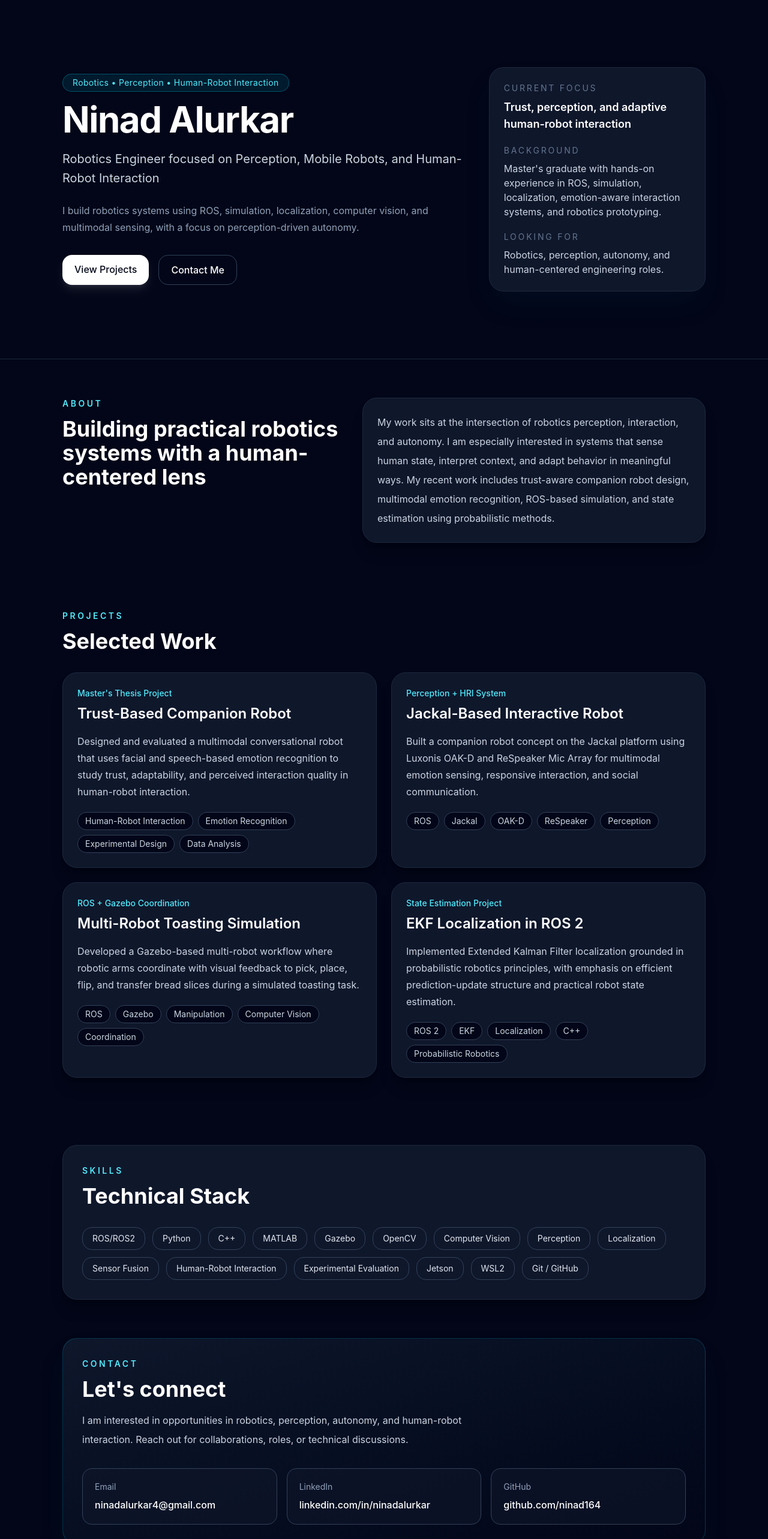
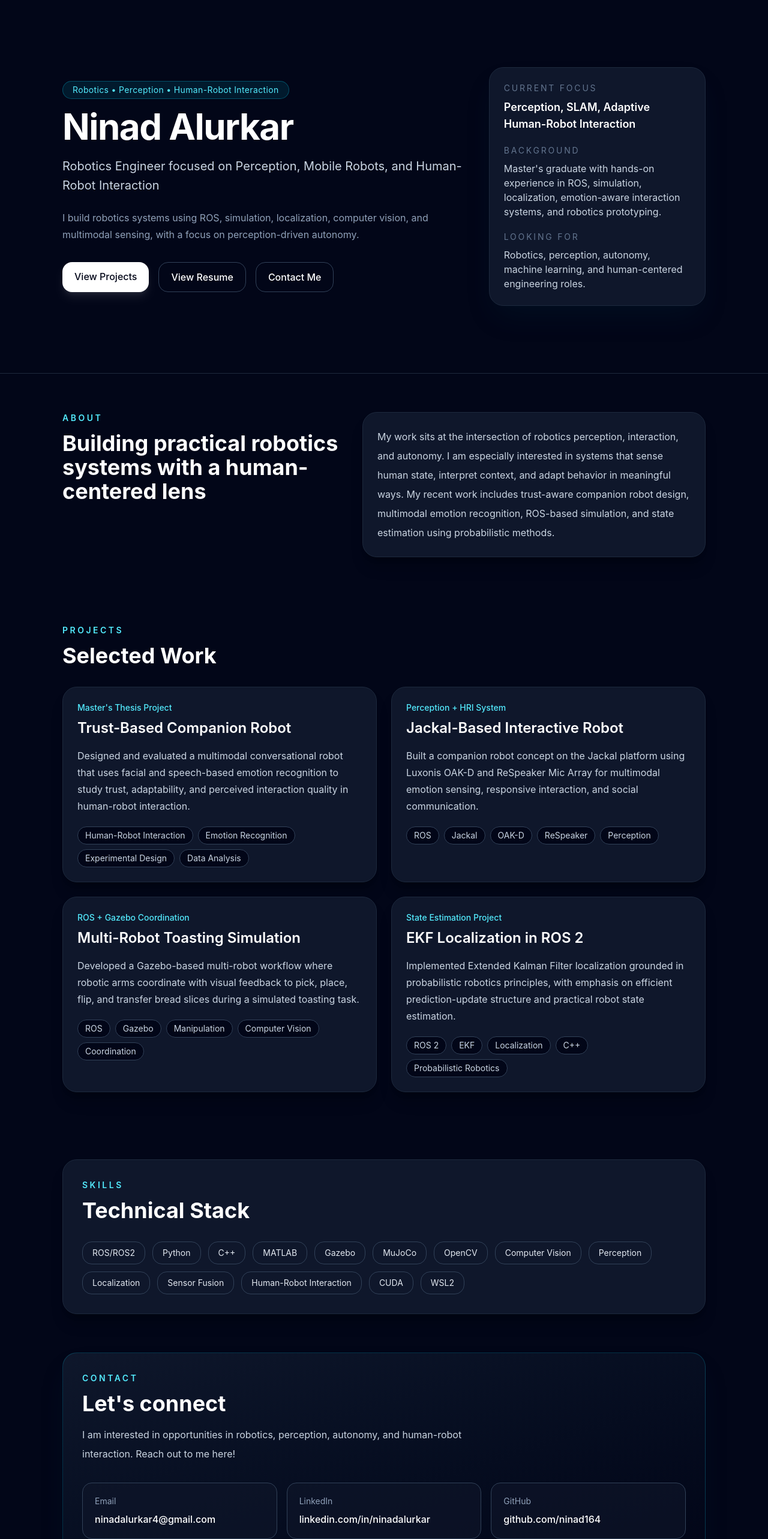
Before and after one commit to ninad164/my-portfolio, a React (Vite) app: page / in a window 1280 px wide. Shown: the top 2566 px of the page at 60% size. Built offline with nearby package versions, Linux system fonts and the light colour scheme.

Commit message:
Resume added.

```diff
--- a/src/App.jsx
+++ b/src/App.jsx
@@ -36,16 +36,15 @@ export default function RoboticsPortfolio() {
     "C++",
     "MATLAB",
     "Gazebo",
+    "MuJoCo",
     "OpenCV",
     "Computer Vision",
     "Perception",
     "Localization",
     "Sensor Fusion",
     "Human-Robot Interaction",
-    "Experimental Evaluation",
-    "Jetson",
-    "WSL2",
-    "Git / GitHub",
+    "CUDA",
+    "WSL2"
   ];
 
   return (
@@ -76,6 +75,14 @@ export default function RoboticsPortfolio() {
                   View Projects
                 </a>
                 <a
+                  href="/Resume.pdf"
+                  target="_blank"
+                  rel="noreferrer"
+                  className="rounded-2xl border border-slate-700 px-5 py-3 font-medium text-white transition hover:border-slate-500 hover:bg-slate-900"
+                >
+                  View Resume
+                </a>
+                <a
                   href="#contact"
                   className="rounded-2xl border border-slate-700 px-5 py-3 font-medium text-white transition hover:border-slate-500 hover:bg-slate-900"
                 >
@@ -89,7 +96,7 @@ export default function RoboticsPortfolio() {
                 <div>
                   <p className="text-sm uppercase tracking-[0.2em] text-slate-500">Current Focus</p>
                   <p className="mt-2 text-lg font-semibold text-white">
-                    Trust, perception, and adaptive human-robot interaction
+                    Perception, SLAM, Adaptive Human-Robot Interaction
                   </p>
                 </div>
                 <div>
@@ -102,7 +109,7 @@ export default function RoboticsPortfolio() {
                 <div>
                   <p className="text-sm uppercase tracking-[0.2em] text-slate-500">Looking For</p>
                   <p className="mt-2 text-slate-300">
-                    Robotics, perception, autonomy, and human-centered engineering roles.
+                    Robotics, perception, autonomy, machine learning, and human-centered engineering roles.
                   </p>
                 </div>
               </div>
@@ -198,7 +205,7 @@ export default function RoboticsPortfolio() {
           </h2>
           <p className="mt-4 max-w-2xl leading-8 text-slate-300">
             I am interested in opportunities in robotics, perception, autonomy, and
-            human-robot interaction. Reach out for collaborations, roles, or technical discussions.
+            human-robot interaction. Reach out to me here!
           </p>
 
           <div className="mt-8 grid gap-4 md:grid-cols-3">
```
Also changed, not shown: 1 other file (tests, documents, lock files or other folders).
